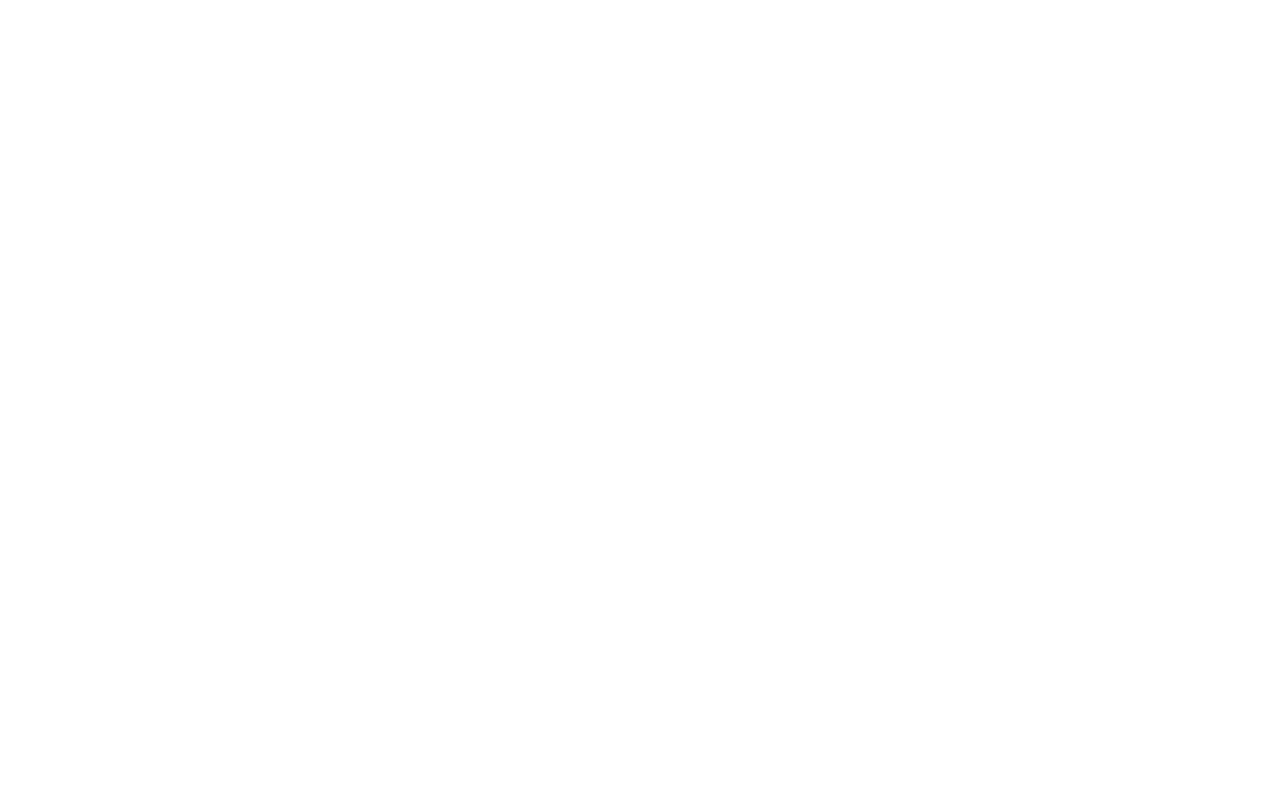
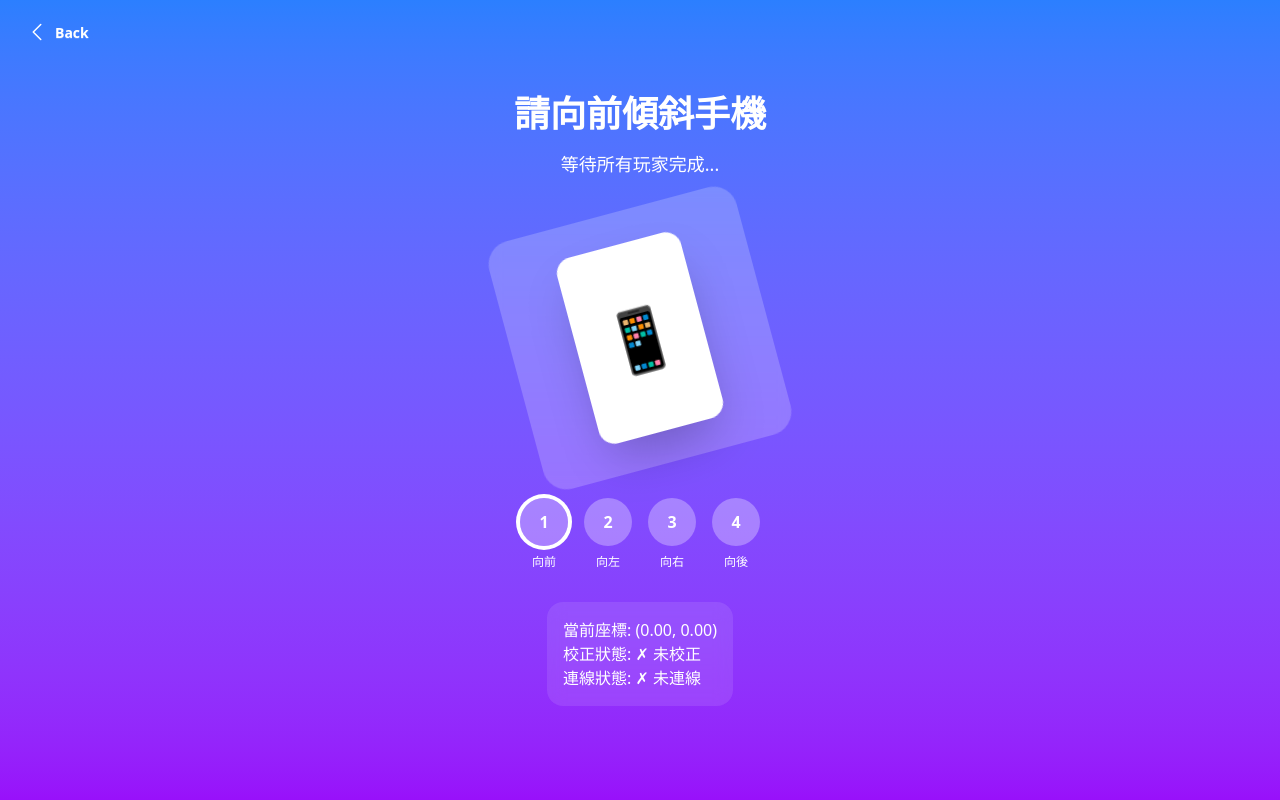
Before and after one commit to Joanne0119/Web_toyCantMove, a React (Vite) app: page /tutorial in a window 1280 px wide. Before the commit this address had no page. Built offline with nearby package versions, Linux system fonts and the light colour scheme.

Commit message:
add tutorial page

```diff
--- a/src/App.jsx
+++ b/src/App.jsx
@@ -5,6 +5,7 @@ import ChooseChar from './pages/ChooseChar';
 import WaitingRoom from './pages/WaitingRoom';
 import ChooseLevel from './pages/ChooseLevel';
 import ControllerTest from './pages/ControllerTest';
+import Tutorial from './pages/Tutorial';
 import Playing from './pages/Playing';
 import Award from './pages/Award';
 import Error from './pages/Error';
@@ -22,6 +23,7 @@ function App() {
             <Route path="/waiting-room" element={<WaitingRoom />} />
             <Route path="/choose-level" element={<ChooseLevel />} />
             <Route path="/testing" element={<ControllerTest />} />
+            <Route path="/tutorial" element={<Tutorial />} />
             <Route path="/playing" element={<Playing />} />
             <Route path="/award" element={<Award />} />
             <Route path="/error" element={<Error />} />
--- a/src/context/GameContext.jsx
+++ b/src/context/GameContext.jsx
@@ -111,7 +111,7 @@ export const GameProvider = ({ children }) => {
 
         if (msg.type === "navigate_to_game") {
           console.log("Received navigate command from Unity, changing scene.");
-          setGameScene('Playing');
+          setGameScene('Tutorial');
         }
       } catch (e) {
         console.error(e);
--- a/src/pages/ControllerTest.jsx
+++ b/src/pages/ControllerTest.jsx
@@ -5,7 +5,7 @@ import { motion } from "framer-motion";
 
 const ControllerTest = () => {
   const navigate = useNavigate();
-  const { webRTC, gyroscope, connectionStatus, gyroscopeStatus } = useGame();
+  const { webRTC, gyroscope, connectionStatus, gyroscopeStatus, gameScene } = useGame();
 
   const { connect: connectWebRTC, sendData: sendWebRTCData } = webRTC;
   const {
@@ -28,6 +28,14 @@ const ControllerTest = () => {
   }, [connectWebRTC]);
 
   useEffect(() => {
+    if (gameScene === 'Tutorial') {
+      navigate('/tutorial');
+    } else if (gameScene === 'Playing') {
+      navigate('/playing');
+    }
+  }, [gameScene, navigate]);
+
+  useEffect(() => {
     if (connectionStatus && isCalibrated) {
       const vector = { x: coordinates.x, y: coordinates.y }; // 直接用 coordinates 作為向量
       const msg = JSON.stringify({ type: 'move', vector }); // 匹配 Playing.jsx 的格式
@@ -42,6 +50,11 @@ const ControllerTest = () => {
       return;
     }
     await initGyroscope();
+
+    const calibratedMessage = { type: "calibrated" };
+    sendWebRTCData(JSON.stringify(calibratedMessage), null);
+    console.log("Sent 'calibrated' message to Unity.");
+
   }, [initGyroscope, isSupported]);
 
   const handleCalibrateGyroscope = useCallback(async () => {
@@ -49,7 +62,8 @@ const ControllerTest = () => {
   }, [calibrateGyroscope]);
 
   const handleStartGame = () => {
-    navigate('/playing');
+    const startMsg = JSON.stringify({ type: 'start_game' });
+    sendWebRTCData(startMsg, null);
   };
 
   return (
--- /dev/null
+++ b/src/pages/Tutorial.jsx
@@ -0,0 +1,137 @@
+import React, { useEffect, useState } from 'react';
+import { useNavigate } from 'react-router-dom';
+import { useGame } from '../context/GameContext';
+import { motion } from 'framer-motion';
+
+const Tutorial = () => {
+  const navigate = useNavigate();
+  const { webRTC, gyroscope, connectionStatus, gyroscopeStatus } = useGame();
+  const { lastMessage } = webRTC;
+  const { coordinates, isCalibrated, isInitialized } = gyroscopeStatus;
+
+  // Tutorial 狀態
+  const [currentStep, setCurrentStep] = useState('forward'); // forward, left, right, backward
+  const [instructionText, setInstructionText] = useState('請向前傾斜手機');
+  const [completedSteps, setCompletedSteps] = useState({
+    forward: false,
+    left: false,
+    right: false,
+    backward: false
+  });
+
+  // 步驟對應的中文說明
+  const stepInstructions = {
+    forward: '請向前傾斜手機',
+    left: '請向左傾斜手機',
+    right: '請向右傾斜手機',
+    backward: '請向後傾斜手機',
+    complete: '太棒了！訓練完成！'
+  };
+
+  // 監聽 Unity 發來的訊息
+  useEffect(() => {
+    if (lastMessage) {
+      try {
+        const msg = JSON.parse(lastMessage.message);
+
+        // 如果收到教學指示
+        if (msg.type === 'tutorial_instruction') {
+          setCurrentStep(msg.step);
+          setInstructionText(msg.message || stepInstructions[msg.step]);
+        }
+
+        // 如果收到「進入遊戲」的指令
+        if (msg.type === 'navigate_to_game') {
+          navigate('/playing');
+        }
+      } catch (e) {
+        console.error('Parse tutorial message error:', e);
+      }
+    }
+  }, [lastMessage, navigate]);
+
+  // 持續發送傾斜數據給 Unity
+  useEffect(() => {
+    if (connectionStatus && isCalibrated && isInitialized) {
+      const vector = { x: coordinates.x, y: coordinates.y };
+      const msg = JSON.stringify({ type: 'move', vector });
+      webRTC.sendData(msg, null);
+    }
+  }, [coordinates, connectionStatus, isCalibrated, isInitialized, webRTC]);
+
+  // 視覺化提示：根據當前步驟顯示不同顏色
+  const getStepColor = (step) => {
+    if (completedSteps[step]) return 'success';
+    if (currentStep === step) return 'primary';
+    return 'neutral';
+  };
+
+  return (
+    <div className="min-h-screen bg-gradient-to-b from-blue-500 to-purple-600 flex flex-col items-center justify-center p-4">
+      {/* 主要提示文字 */}
+      <motion.div
+        key={instructionText}
+        initial={{ scale: 0.8, opacity: 0 }}
+        animate={{ scale: 1, opacity: 1 }}
+        className="text-center mb-8"
+      >
+        <h1 className="text-4xl font-bold text-white mb-4">
+          {instructionText}
+        </h1>
+        <p className="text-white text-lg">
+          等待所有玩家完成...
+        </p>
+      </motion.div>
+
+      {/* 示意動畫區域 */}
+      <motion.div
+        className="w-64 h-64 bg-white/20 backdrop-blur-sm rounded-3xl flex items-center justify-center mb-8"
+        animate={{
+          rotateZ:
+            currentStep === 'forward' ? -15 :
+            currentStep === 'backward' ? 15 :
+            currentStep === 'left' ? 15 :
+            currentStep === 'right' ? -15 : 0
+        }}
+        transition={{ duration: 0.5 }}
+      >
+        <div className="w-32 h-48 bg-white rounded-2xl shadow-2xl flex items-center justify-center">
+          <span className="text-6xl">📱</span>
+        </div>
+      </motion.div>
+
+      {/* 步驟指示器 */}
+      <div className="flex gap-4 mb-8">
+        {['forward', 'left', 'right', 'backward'].map((step, index) => (
+          <div key={step} className="flex flex-col items-center">
+            <div className={`
+              w-12 h-12 rounded-full flex items-center justify-center
+              ${currentStep === step ? 'ring-4 ring-white' : ''}
+              ${completedSteps[step] ? 'bg-green-500' : 'bg-white/30'}
+            `}>
+              {completedSteps[step] ? (
+                <span className="text-2xl">✓</span>
+              ) : (
+                <span className="text-white font-bold">{index + 1}</span>
+              )}
+            </div>
+            <span className="text-white text-xs mt-2">
+              {step === 'forward' ? '向前' :
+               step === 'left' ? '向左' :
+               step === 'right' ? '向右' : '向後'}
+            </span>
+          </div>
+        ))}
+      </div>
+
+      {/* 當前傾斜數據顯示（除錯用） */}
+      <div className="card bg-white/10 backdrop-blur-sm text-white p-4">
+        <p>當前座標: ({coordinates.x.toFixed(2)}, {coordinates.y.toFixed(2)})</p>
+        <p>校正狀態: {isCalibrated ? '✓ 已校正' : '✗ 未校正'}</p>
+        <p>連線狀態: {connectionStatus ? '✓ 已連線' : '✗ 未連線'}</p>
+      </div>
+    </div>
+  );
+};
+
+export default Tutorial;
```
